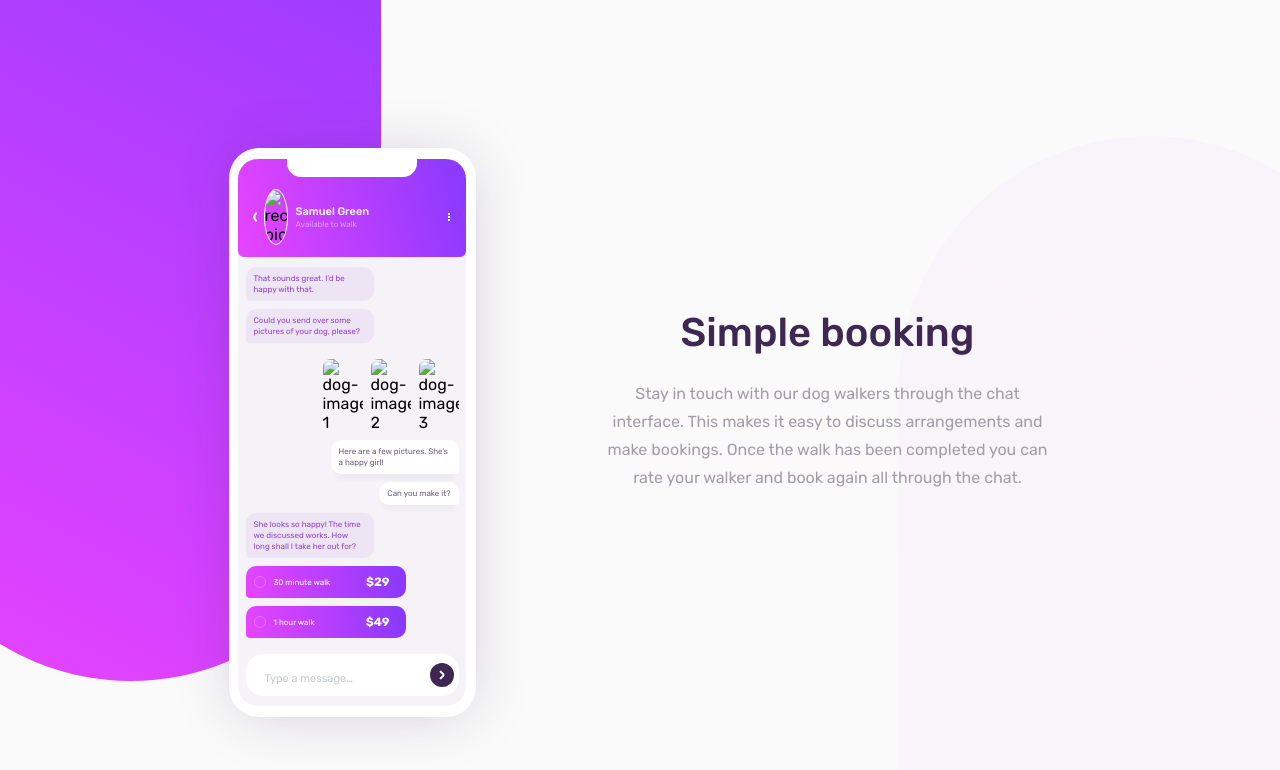
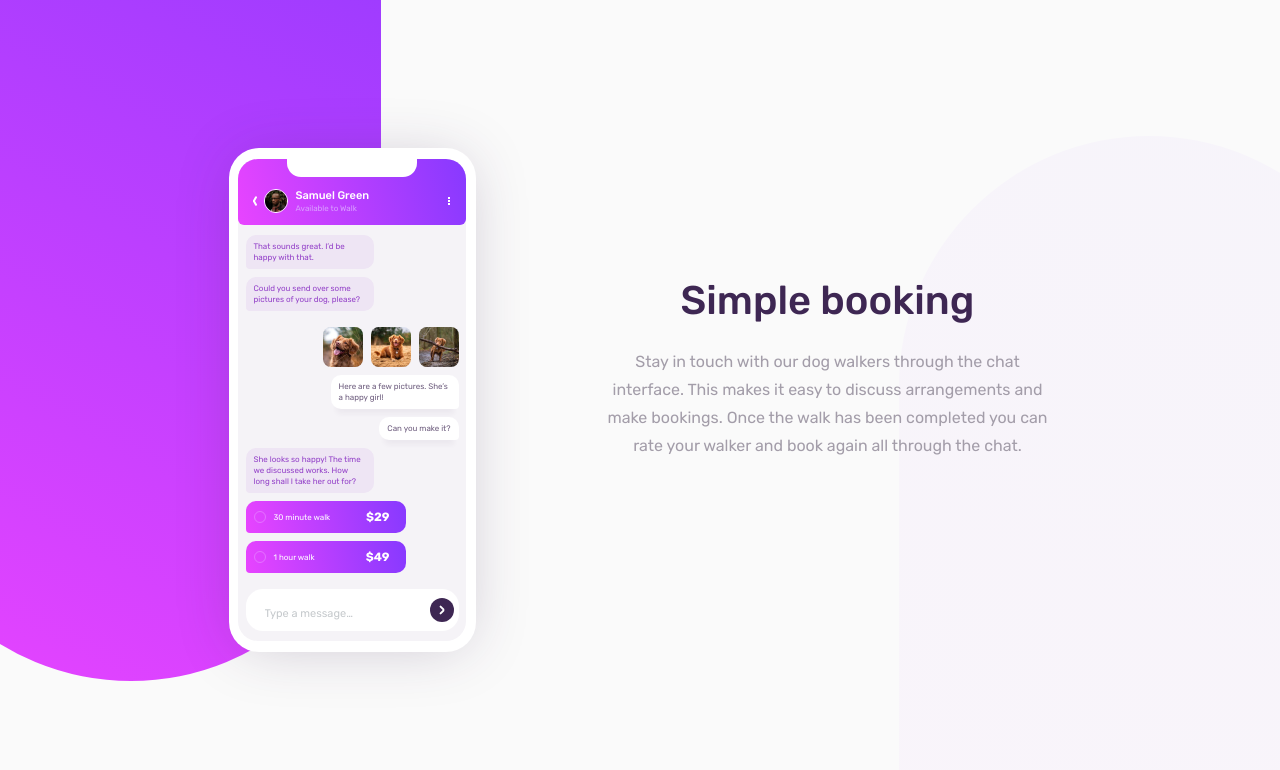
Before and after one commit to NoonPanirSabzi/chat-app-css, a plain HTML site: page src/index.html in a window 1280 px wide. Drawn offline with Linux system fonts and the light colour scheme; the site is published under a folder, as on GitHub Pages, so addresses that start at the root find nothing.

Commit message:
util: move images to src

```diff
--- a/src/index.html
+++ b/src/index.html
@@ -8,7 +8,7 @@
       rel="icon"
       type="image/png"
       sizes="32x32"
-      href="../images/favicon-32x32.png"
+      href="./images/favicon-32x32.png"
     />
     <link rel="preconnect" href="https://fonts.googleapis.com" />
     <link rel="preconnect" href="https://fonts.gstatic.com" crossorigin />
@@ -37,7 +37,7 @@
                     <div class="back-btn__bot"></div>
                   </div>
                   <img
-                    src="/images/avatar.jpg"
+                    src="./images/avatar.jpg"
                     alt="recipient-pic"
                     class="recipient-avatar"
                   />
@@ -61,9 +61,9 @@
                 <p>Could you send over some pictures of your dog, please?</p>
               </div>
               <div class="sender-pic-gallery">
-                <img src="/images/dog-image-1.jpg" alt="dog-image-1" />
-                <img src="/images/dog-image-2.jpg" alt="dog-image-2" />
-                <img src="/images/dog-image-3.jpg" alt="dog-image-3" />
+                <img src="./images/dog-image-1.jpg" alt="dog-image-1" />
+                <img src="./images/dog-image-2.jpg" alt="dog-image-2" />
+                <img src="./images/dog-image-3.jpg" alt="dog-image-3" />
               </div>
               <div class="sender-message">
                 <p>Here are a few pictures. She’s a happy girl!</p>
```
Also changed, not shown: src/images/avatar.jpg (renamed from images/avatar.jpg), src/images/desktop-screenshot.png (renamed from images/desktop-screenshot.png), src/images/dog-image-1.jpg (renamed from images/dog-image-1.jpg), src/images/dog-image-2.jpg (renamed from images/dog-image-2.jpg), src/images/dog-image-3.jpg (renamed from images/dog-image-3.jpg), src/images/favicon-32x32.png (renamed from images/favicon-32x32.png), src/images/mobile-screenshot.png (renamed from images/mobile-screenshot.png).
